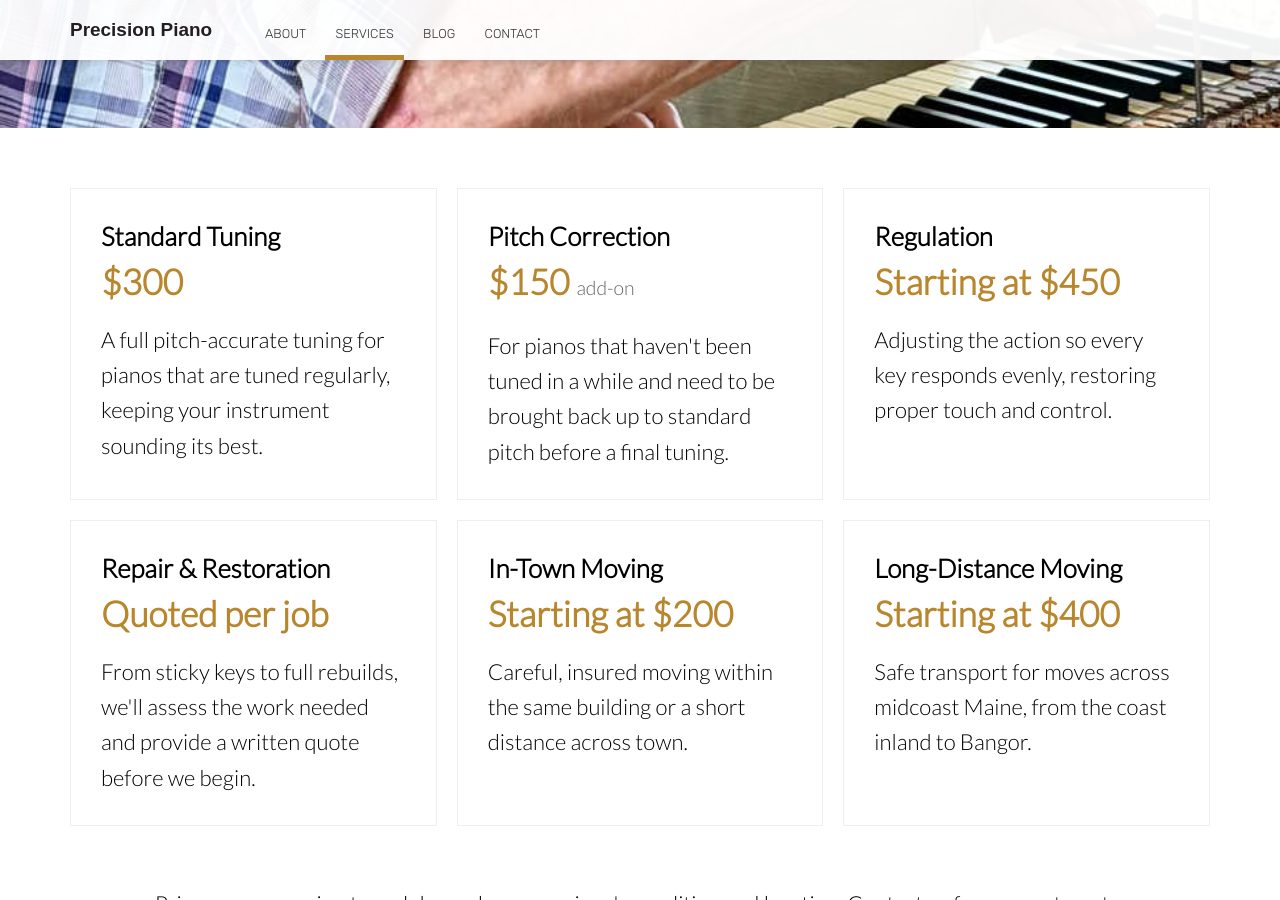
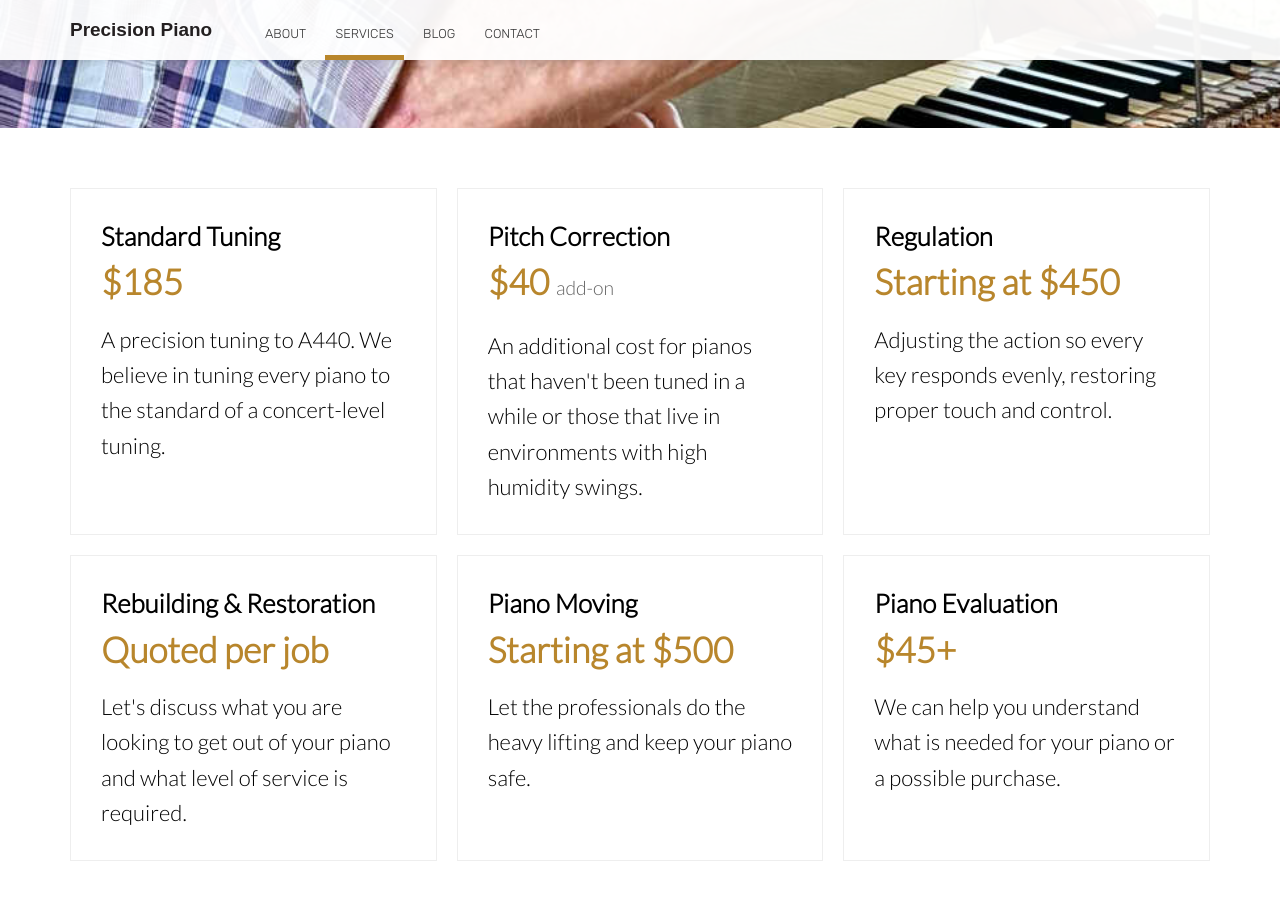
Before and after one commit to precision-piano/precision-piano, a Jekyll site: the page built from services.html, in a window 1280 px wide and 900 px high, scrolled down 772 px. Built offline with Jekyll 4.4.1, drawn with Linux system fonts in a browser that asks for light colours.

Commit message:
Update services.html

```diff
--- a/services.html
+++ b/services.html
@@ -18,13 +18,13 @@
 		<ul class="pricing">
 			<li>
 				<h3 class="editable">Standard Tuning</h3>
-				<div class="price editable">$300</div>
-				<p class="editable">A full pitch-accurate tuning for pianos that are tuned regularly, keeping your instrument sounding its best.</p>
+				<div class="price editable">$185</div>
+				<p class="editable">A precision tuning to A440. We believe in tuning every piano to the standard of a concert-level tuning.</p>
 			</li>
 			<li>
 				<h3 class="editable">Pitch Correction</h3>
-				<div class="price editable">$150 <span>add-on</span></div>
-				<p class="editable">For pianos that haven't been tuned in a while and need to be brought back up to standard pitch before a final tuning.</p>
+				<div class="price editable">$40 <span>add-on</span></div>
+				<p class="editable">An additional cost for pianos that haven't been tuned in a while or those that live in environments with high humidity swings.</p>
 			</li>
 			<li>
 				<h3 class="editable">Regulation</h3>
@@ -32,19 +32,19 @@
 				<p class="editable">Adjusting the action so every key responds evenly, restoring proper touch and control.</p>
 			</li>
 			<li>
-				<h3 class="editable">Repair &amp; Restoration</h3>
+				<h3 class="editable">Rebuilding &amp; Restoration</h3>
 				<div class="price editable">Quoted per job</div>
-				<p class="editable">From sticky keys to full rebuilds, we'll assess the work needed and provide a written quote before we begin.</p>
+				<p class="editable">Let's discuss what you are looking to get out of your piano and what level of service is required.</p>
 			</li>
 			<li>
-				<h3 class="editable">In-Town Moving</h3>
-				<div class="price editable">Starting at $200</div>
-				<p class="editable">Careful, insured moving within the same building or a short distance across town.</p>
+				<h3 class="editable">Piano Moving</h3>
+				<div class="price editable">Starting at $500</div>
+				<p class="editable">Let the professionals do the heavy lifting and keep your piano safe.</p>
 			</li>
 			<li>
-				<h3 class="editable">Long-Distance Moving</h3>
-				<div class="price editable">Starting at $400</div>
-				<p class="editable">Safe transport for moves across midcoast Maine, from the coast inland to Bangor.</p>
+				<h3 class="editable">Piano Evaluation</h3>
+				<div class="price editable">$45+</div>
+				<p class="editable">We can help you understand what is needed for your piano or a possible purchase.</p>
 			</li>
 		</ul>
 		<p class="editable center-text">Prices are approximate and depend on your piano's condition and location. Contact us for an exact quote.</p>
```
